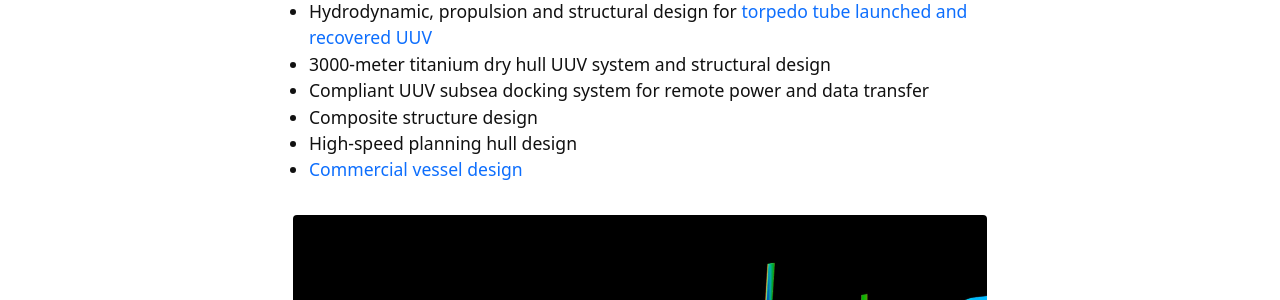
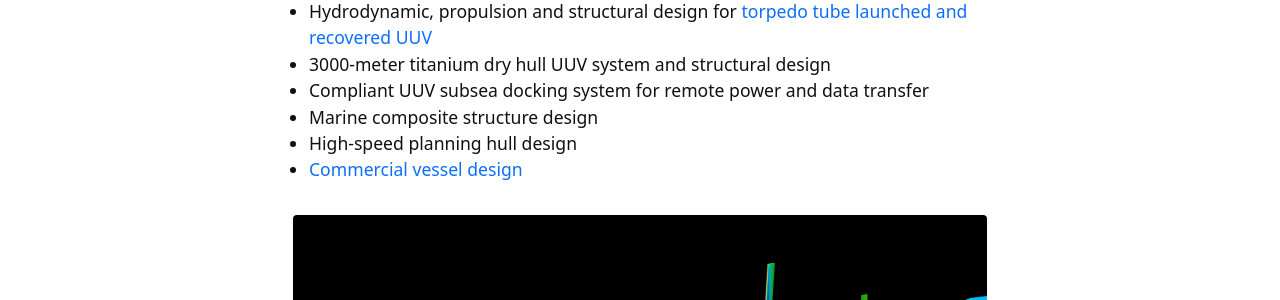
Before and after one commit to ccluett/website, a Jekyll site: the page built from content/1-projects.md, in a window 1280 px wide. Shown: the part 296-596 px from the top of the page. Built offline with Jekyll 4.4.1, drawn with Linux system fonts in a browser that asks for light colours.

Commit message:
Update 1-projects.md

```diff
--- a/content/1-projects.md
+++ b/content/1-projects.md
@@ -9,7 +9,7 @@ Select professional projects have included:
 * Hydrodynamic, propulsion and structural design for [torpedo tube launched and recovered UUV](https://hii.com/news/us-navy-submarines-drone-launch-torpedo-tube-remus-hii-2023/)
 * 3000-meter titanium dry hull UUV system and structural design
 * Compliant UUV subsea docking system for remote power and data transfer
-* Composite structure design
+* Marine composite structure design
 * High-speed planning hull design
 * [Commercial vessel design](2-vessels.md)
 
```
